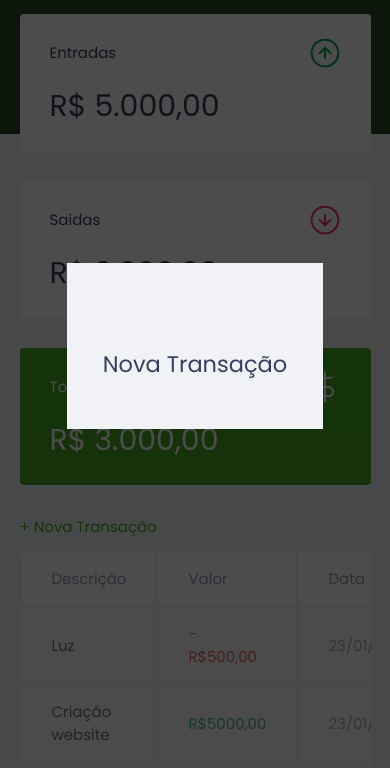
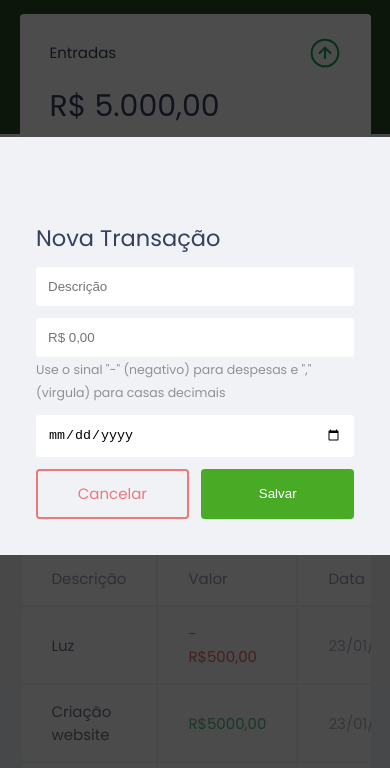
Before and after one commit to opsrobs/Maratona_discover, a plain HTML site: page index.html in a window 390 px wide. Shown: the part 76-844 px from the top of the page. Drawn offline with Linux system fonts and the light colour scheme.

Commit message:
Correção de erros e bugs finalizados // responsividade funcionando 100% e formulario concluido

```diff
--- a/index.html
+++ b/index.html
@@ -93,6 +93,42 @@
             <div class="form">
                 <h2> Nova Transação</h2>
                 <form action="">
+                    <div class="input group">
+                        <label class="sr-only" for="description">Descrição</label>
+                        <input type="text" id="description" name="description" placeholder="Descrição">
+                    </div>
+                </form>
+                <form action="">
+                    <div class="input-group">
+                        <label
+                            class="sr-only"
+                            for="amount">Valor</label>
+                        <input
+                            type="number"
+                            step="0.01"
+                            id="amount"
+                            name="amount"
+                            placeholder="R$ 0,00"
+                            />
+                            <small class="help">Use o sinal "-" (negativo) para despesas e ","(virgula) para casas decimais</small>
+                    </div>
+
+                    <div class="input-group">
+                        <label class="sr-only" for="date">Data</label>
+                        <input type="date" id="date" name="date" >
+                    </div>
+
+                    <div class="input-group actions">
+                        <a href="" class="button cancel">Cancelar</a>
+                        <button>Salvar</button>
+                    </div>
+
+
+
+                    <!-- <div class="input-group actions">
+                        <a href="#" class="button cancel">Cancelar</a>
+                        <button>Salvar</button>
+                    </div> -->
 
                 </form>
             </div>
--- a/style.css
+++ b/style.css
@@ -2,6 +2,9 @@
 
 :root{
     --dark-blue: #363f5f;
+    --green: #49AA26;
+    --light-green: #3dd705;
+    --red: #e92929;
 }
 *{
     margin: 0;
@@ -44,19 +47,54 @@ h2{
 
 /* ============================Links & buttons====================*/
 a{
-    color: #49AA26;
+    color: var(--green) ;
     text-decoration: none;
 }
 
 a:hover{
-    color: 3dd705;
+    color:  var(--light-green)
 
 }
+button{
+    width: 100%;
+    height: 50px;
+
+    border: none;
+    color: white;
+    background: var(--green );
+
+    padding: 0;
+
+    border-radius: 00.25rem;
+    cursor: pointer;
+
+}
+button:hover{
+    background: var(--light-green)
+}
+
 .button.new{
     display: inline-block;
     margin-bottom: .8rem;
 }
 
+ .button.cancel{
+    color: var(--red);
+    border: 2px var(--red) solid;
+    border-radius: 0.25rem;
+
+    height: 50px;
+
+    display: flex;
+    align-items: center;
+    justify-content: center;
+
+    opacity: 0.6;
+}
+
+.button.cancel:hover{
+    opacity: 1;
+}
 /* ============================Header====================*/
 
 header{
@@ -107,7 +145,7 @@ header{
 }
 
 .card.total{
-    background: #49aa26;
+    background: var (var(--green));
     color: white;
 
 }
@@ -197,6 +235,46 @@ td.expense{
     padding: 2.4rem;
 }
 
+/* ============================Form====================*/
+
+#form{
+    max-width: 500px;
+}
+
+#form h2{
+    margin-top: 0;
+
+}
+
+input{
+    border: none;
+    border-radius: 0.2rem;
+
+    padding: 0.8rem;
+
+    width: 100%;
+}
+
+.input-group{
+    margin-top: 0.8rem;
+}
+
+.input-group small{
+    opacity: 0.4;
+}
+
+.input-group.actions{
+    display: flex;
+    justify-content: space-between;
+    align-items: center;
+}
+
+.input-group.actions .button,
+.input-group.actions button{
+    width: 48%;
+}
+
+
 
 /* ============================Footer====================*/
 footer{
```
